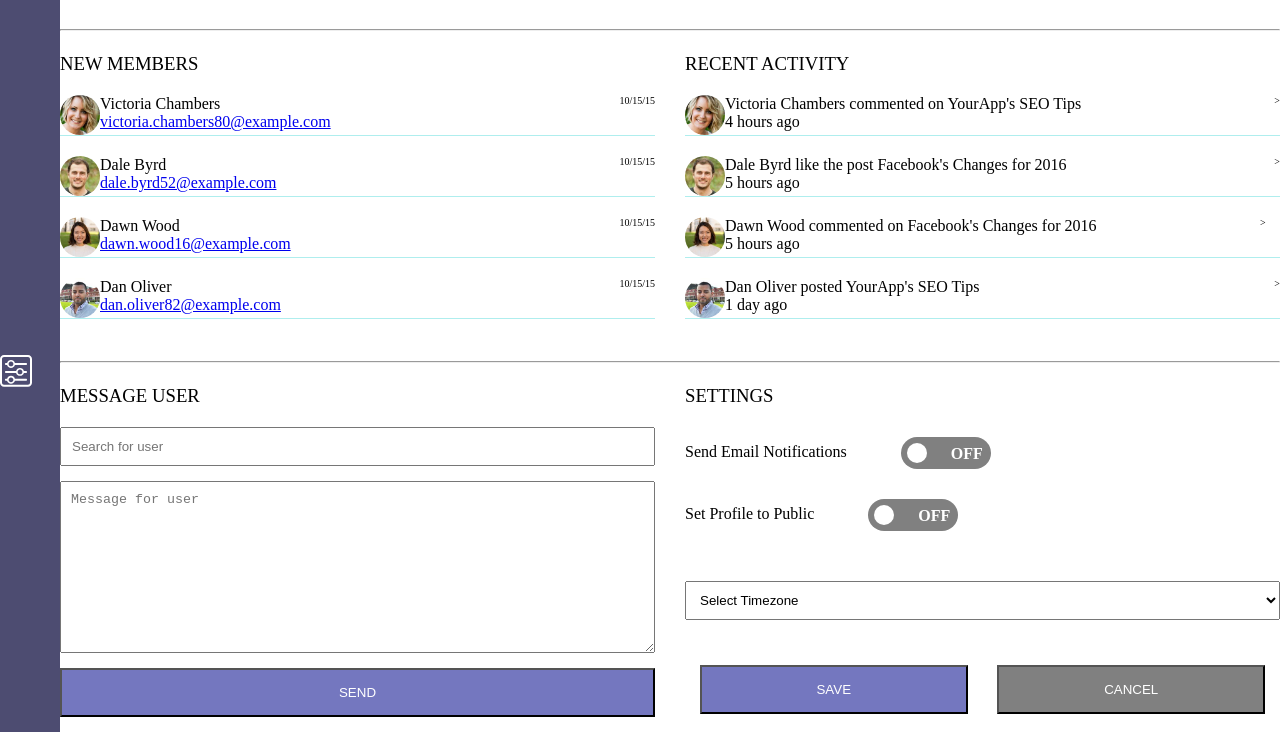
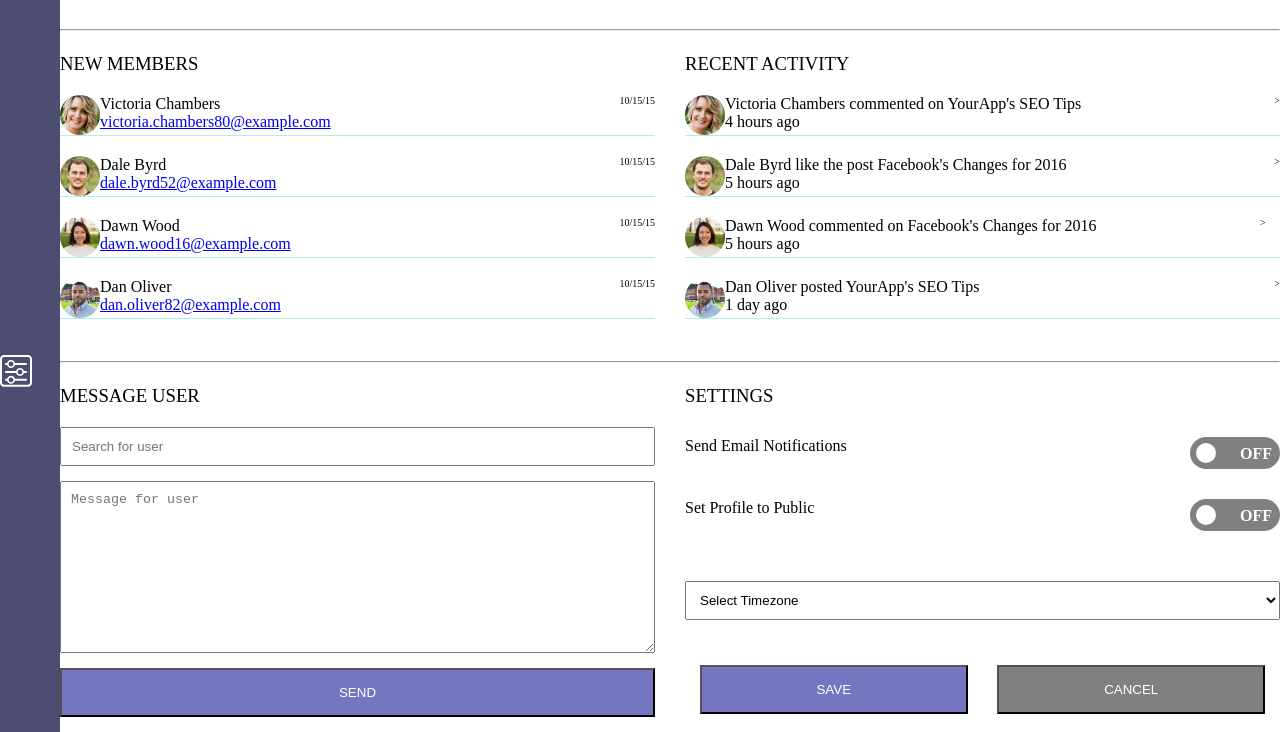
Before and after one commit to junior66/Techdegree-Project-7-1, a plain HTML site: page index.html in a window 1280 px wide. Shown: the part 1078-1810 px from the top of the page. Drawn offline with nearby package versions, Linux system fonts and the light colour scheme.

Commit message:
Update styles.css

```diff
--- a/styles.css
+++ b/styles.css
@@ -250,11 +250,15 @@
       border: none;
     }
 
+    label {
+      display: flex;
+      justify-content: space-between;
+    }
+
+
     .button-save,
     .button-disabled {
       flex-basis: 45%;
-
-
     }
 
     .toggle-switch {
```
